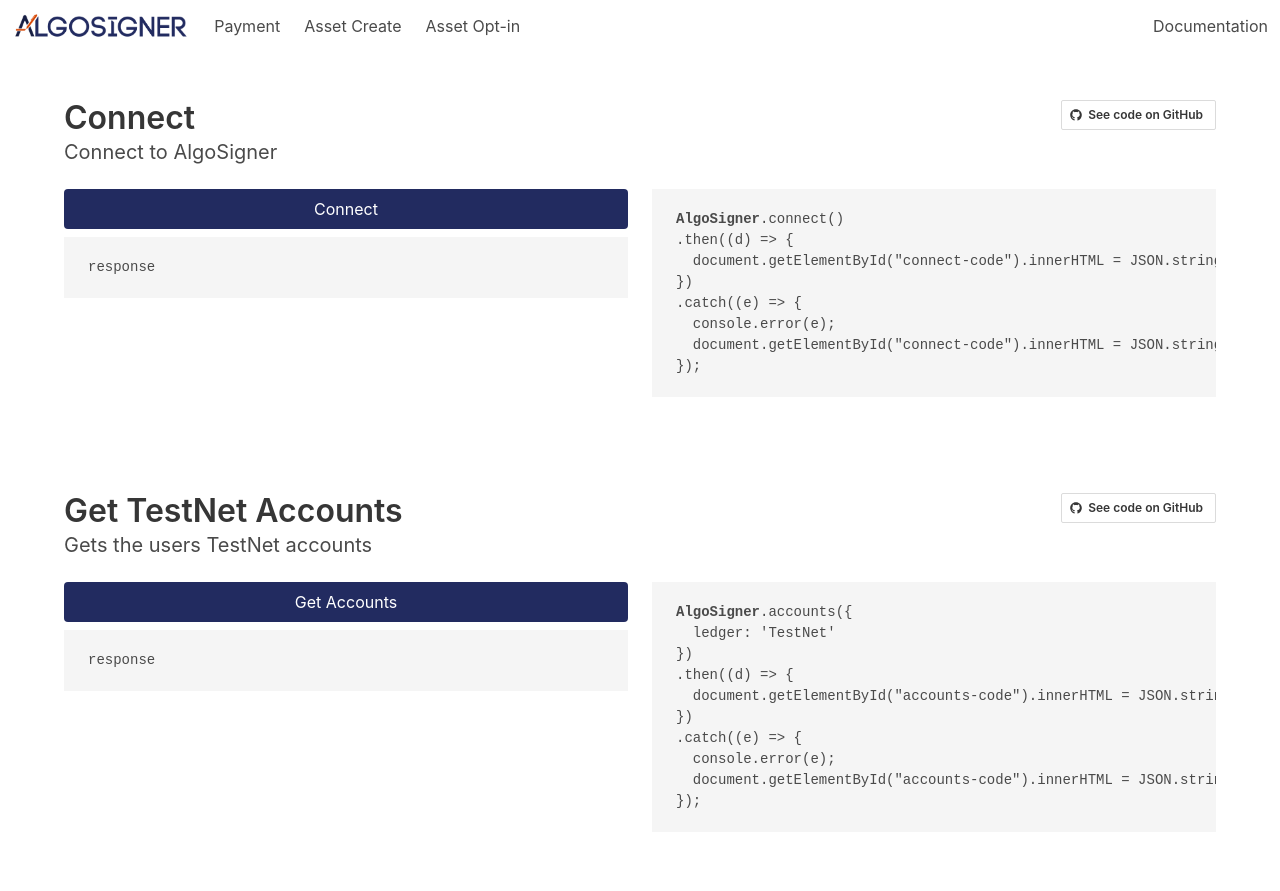
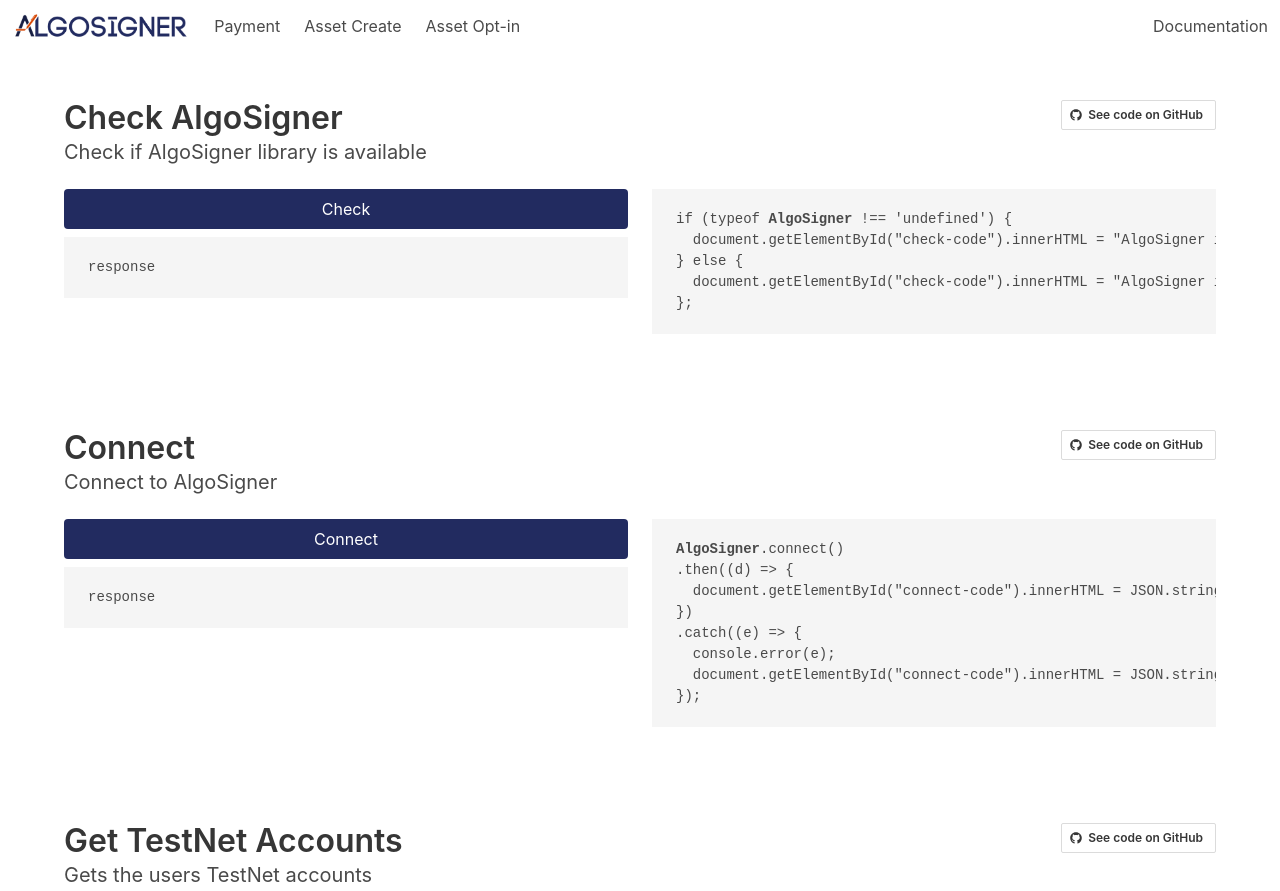
Before and after one commit to PureStake/algosigner-dapp-example, a plain HTML site: page index.html in a window 1280 px wide. Shown: the top 891 px of the page. Drawn offline with nearby package versions, Linux system fonts and the light colour scheme; a script that the page names is missing; a small style sheet from the web is missing.

Commit message:
Added sample for checking if AlgoSigner is available

```diff
--- a/index.html
+++ b/index.html
@@ -32,12 +32,45 @@
   </nav>
 
 
+  <!-- CHECK -->
+  <section class="section">
+    <div class="container">
+      <h1 class="title">
+        Check AlgoSigner
+        <a class="button is-small is-pulled-right" target="_blank" rel="noopener noreferrer" href="https://github.com/PureStake/algosigner-dapp-example/blob/master/index.html#L251">
+          <span class="icon is-small">
+            <i class="fab fa-github"></i>
+          </span>
+          <span>See code on GitHub</span>
+        </a>
+      </h1>
+      <p class="subtitle">
+        Check if AlgoSigner library is available
+      </p>
+
+      <div class="columns">
+        <div class="column">
+          <button class="button is-primary is-fullwidth" id="check">Check</button>
+          <pre class="mt-2"><code class="JSON" id="check-code">response</code></pre>
+        </div>
+        <div class="column">
+<pre><code class="js">if (typeof <b>AlgoSigner</b> !== 'undefined') {
+  document.getElementById("check-code").innerHTML = "AlgoSigner is installed.";
+} else {
+  document.getElementById("check-code").innerHTML = "AlgoSigner is NOT installed.";
+};</code></pre>
+        </div>
+      </div>
+    </div>
+  </section>
+  <!-- /CHECK -->
+
   <!-- CONNECT -->
   <section class="section">
     <div class="container">
       <h1 class="title">
         Connect
-        <a class="button is-small is-pulled-right" target="_blank" rel="noopener noreferrer" href="https://github.com/PureStake/algosigner-dapp-example/blob/master/index.html#L218">
+        <a class="button is-small is-pulled-right" target="_blank" rel="noopener noreferrer" href="https://github.com/PureStake/algosigner-dapp-example/blob/master/index.html#L261">
           <span class="icon is-small">
             <i class="fab fa-github"></i>
           </span>
@@ -73,7 +106,7 @@
     <div class="container">
       <h1 class="title">
         Get TestNet Accounts
-        <a class="button is-small is-pulled-right" target="_blank" rel="noopener noreferrer" href="https://github.com/PureStake/algosigner-dapp-example/blob/master/index.html#L234">
+        <a class="button is-small is-pulled-right" target="_blank" rel="noopener noreferrer" href="https://github.com/PureStake/algosigner-dapp-example/blob/master/index.html#L277">
           <span class="icon is-small">
             <i class="fab fa-github"></i>
           </span>
@@ -111,7 +144,7 @@
     <div class="container">
       <h1 class="title">
         Status
-        <a class="button is-small is-pulled-right" target="_blank" rel="noopener noreferrer" href="https://github.com/PureStake/algosigner-dapp-example/blob/master/index.html#L253">
+        <a class="button is-small is-pulled-right" target="_blank" rel="noopener noreferrer" href="https://github.com/PureStake/algosigner-dapp-example/blob/master/index.html#L296">
           <span class="icon is-small">
             <i class="fab fa-github"></i>
           </span>
@@ -150,7 +183,7 @@
     <div class="container">
       <h1 class="title">
         Get Assets from Indexer
-        <a class="button is-small is-pulled-right" target="_blank" rel="noopener noreferrer" href="https://github.com/PureStake/algosigner-dapp-example/blob/master/index.html#272">
+        <a class="button is-small is-pulled-right" target="_blank" rel="noopener noreferrer" href="https://github.com/PureStake/algosigner-dapp-example/blob/master/index.html#315">
           <span class="icon is-small">
             <i class="fab fa-github"></i>
           </span>
@@ -214,6 +247,16 @@
   <script defer src="https://use.fontawesome.com/releases/v5.3.1/js/all.js"></script>
   <script>
     hljs.initHighlightingOnLoad();
+
+    function check() {
+      let checkCodeElem = document.getElementById("check-code");
+
+      if (typeof AlgoSigner !== 'undefined') {
+        checkCodeElem.innerHTML = "AlgoSigner is installed.";
+      } else {
+        checkCodeElem.innerHTML = "AlgoSigner is NOT installed.";
+      }
+    }
 
     function connect() {
       let connectCodeElem = document.getElementById("connect-code");
@@ -291,6 +334,7 @@
       });
     }
 
+    document.getElementById('check').addEventListener("click", check);
     document.getElementById('connect').addEventListener("click", connect);
     document.getElementById('accounts').addEventListener("click", accounts);
     document.getElementById('status').addEventListener("click", status);
```
